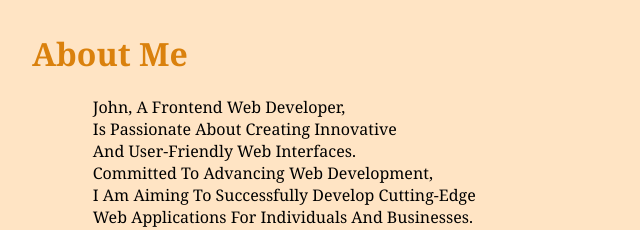
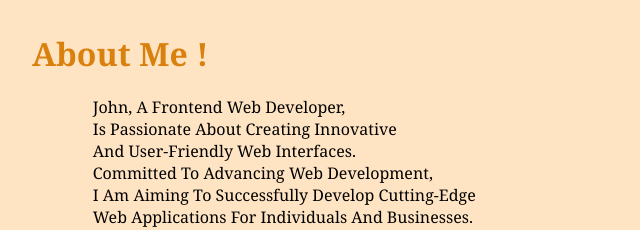
Before and after one commit to Jonie78/Techbridge, a plain HTML site: page index.html in a window 1280 px wide. Shown: the top 230 px of the page, 0-640 px from the left. Drawn offline with Linux system fonts and the light colour scheme.

Commit message:
new change

```diff
--- a/index.html
+++ b/index.html
@@ -5,7 +5,7 @@
     <link rel="stylesheet" href="index.css">
     </head>
     <body>
-        <h1>About Me</h1>
+        <h1>About Me !</h1>
         <p class="about">John, a frontend web developer, <br>
             is passionate about creating innovative <br>
             and user-friendly web interfaces. <br>
```
